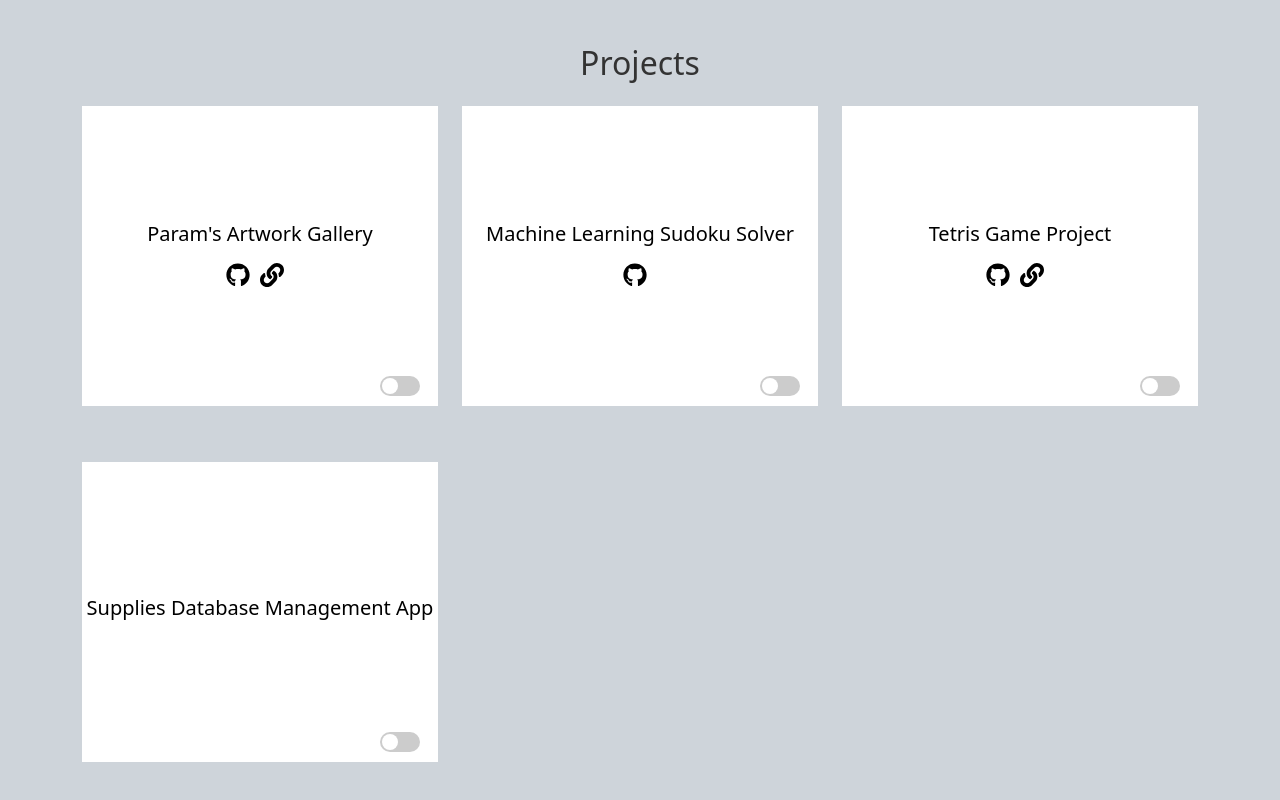
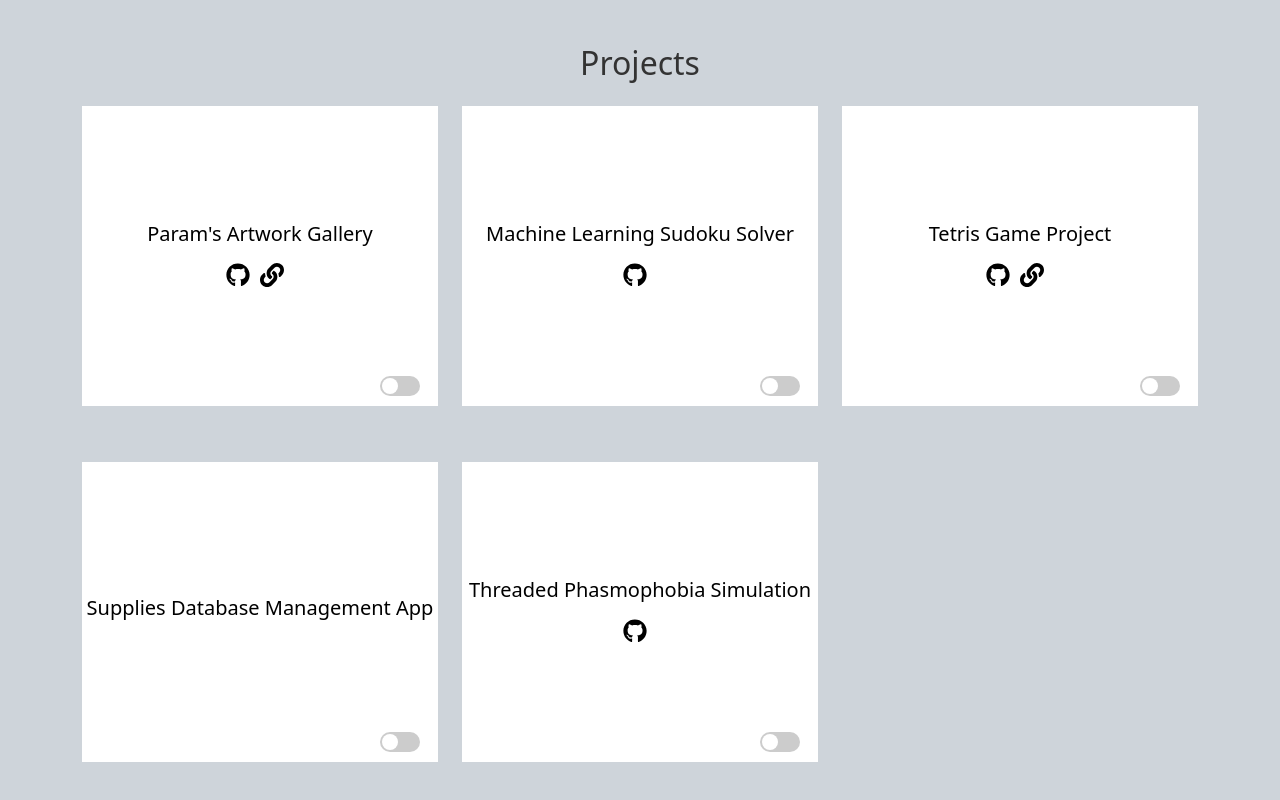
Before and after one commit to ParamDesai111/paramdesai111.github.io, a React (Create React App) app: page / in a window 1280 px wide. Shown: the part 2404-3204 px from the top of the page. Built offline with nearby package versions, Linux system fonts and the light colour scheme.

Commit message:
Changes in the Project Data

```diff
--- a/src/data/projectdata.js
+++ b/src/data/projectdata.js
@@ -26,6 +26,12 @@ const projectData = [
         id: 4,
         title: "Supplies Database Management App",
         tech: "MongoDB Node.js Express.js JavaScript HTML CSS",
+    },
+    {
+        id: 5,
+        title: "Threaded Phasmophobia Simulation",
+        tech: "C Multi-Threading MakeFile",
+        github_url: "https://github.com/ParamDesai111/Threaded-Phasmophobia-Simulation",
     }
 ];
 
```
